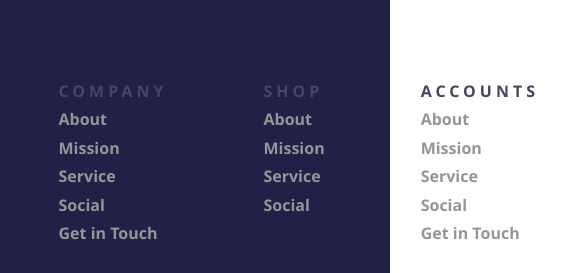
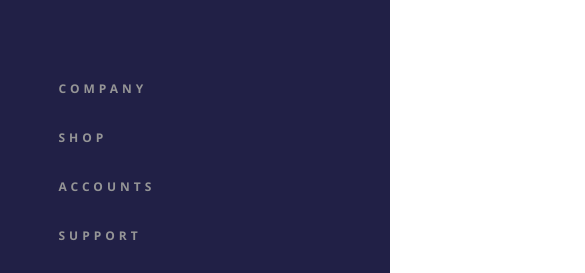
Before and after one commit to codilation/moobells, a plain HTML site: page index.html in a window 390 px wide. Shown: the top 273 px of the page, 585 px wide, since content can reach past the window. Drawn offline with Linux system fonts and the light colour scheme.

Commit message:
Complete footer, probably.

```diff
--- a/css/global.css
+++ b/css/global.css
@@ -13,7 +13,7 @@ body {
 	font-family: sans-serif;
 	font-size: 16px;
 }
-	/* ---- FOOTER START ---- */
+																	/*------ FOOTER START ------*/
 .footer {
 	/* Layout */
 	display: flex;
@@ -21,7 +21,7 @@ body {
 	gap: 2em;
 	width: 100%;
 	padding: 80px 120px 50px 15%;
-	/* ---Appearance--- */
+	/* Appearance */
 	background: #212046;
 }
 
@@ -32,8 +32,22 @@ body {
 	gap: 6em;
 }
 
+@media all and (max-width: 768px) {
+	.footer-container {
+		flex-direction: row;
+		gap: 2em;
+	}
+}
+
+@media all and (max-width: 480px) {
+	.footer-container {
+		flex-direction: column;
+		gap: 2em;
+	}
+}
+
 .footer-content, .footer-social {
-	/* ---Appearance--- */
+	/* Appearance */
 	/* Text */
 	font-family: 'Segoe UI', Tahoma, Geneva, Verdana, sans-serif;
 	font-weight: 600;
@@ -48,17 +62,29 @@ body {
 	gap: .4em;
 }
 
-.footer-content p {
+.footer-content a {
+	/* Appearance */
+	/* Text */
+	color: #959596;
+	text-decoration: none;
+}
+
+.footer-content a:first-of-type {
 	/* Text */
 	text-transform: uppercase;
 	letter-spacing: 4px;
+	color: #464664;
 }
 
-.footer-content a {
-	/* ---Appearance--- */
+@media all and (max-width: 768px) {
+	.footer-content a:first-of-type {
+	font-size: 12px;
 	color: #959596;
-	/* Text */
-	text-decoration: none;
+	}
+
+	.footer-content a:not(:first-child) {
+	display: none;
+	}
 }
 
 .footer-social p {
@@ -74,7 +100,7 @@ body {
 	border-radius: 100px;
 	width: 30px;
 	height: 30px;
-	/* ---Appearance--- */
+	/* Appearance */
 	background-color: white;
 }
 
@@ -95,4 +121,4 @@ body {
 	color: #979797;
 	font-family: 'Segoe UI', Tahoma, Geneva, Verdana, sans-serif;
 }
-	/* ---- FOOTER END ---- */
+																	/* ---- FOOTER END ---- */
--- a/index.html
+++ b/index.html
@@ -11,7 +11,7 @@
   <section class="footer">
     <div class="footer-container">
         <div class="footer-content">
-            <p>Company</p>
+            <a href="#">Company</a>
             <a href="#">About</a>
             <a href="#">Mission</a>
             <a href="#">Service</a>
@@ -19,14 +19,14 @@
             <a href="#">Get in Touch</a>
         </div>
         <div class="footer-content">
-            <p>Shop</p>
+            <a href="#">Shop</a>
             <a href="#">About</a>
             <a href="#">Mission</a>
             <a href="#">Service</a>
             <a href="#">Social</a>
         </div>
         <div class="footer-content">
-            <p>Accounts</p>
+            <a href="#">Accounts</a>
             <a href="#">About</a>
             <a href="#">Mission</a>
             <a href="#">Service</a>
@@ -34,7 +34,7 @@
             <a href="#">Get in Touch</a>
         </div>
         <div class="footer-content">
-            <p>Support</p>
+            <a href="#">Support</a>
             <a href="#">Contact Us</a>
         </div>
     </div>
```
